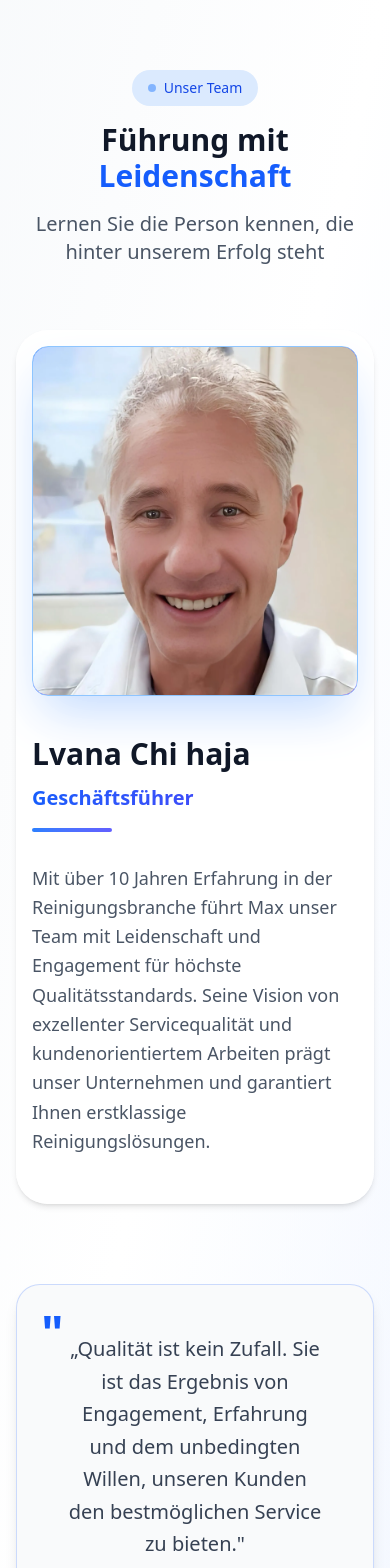
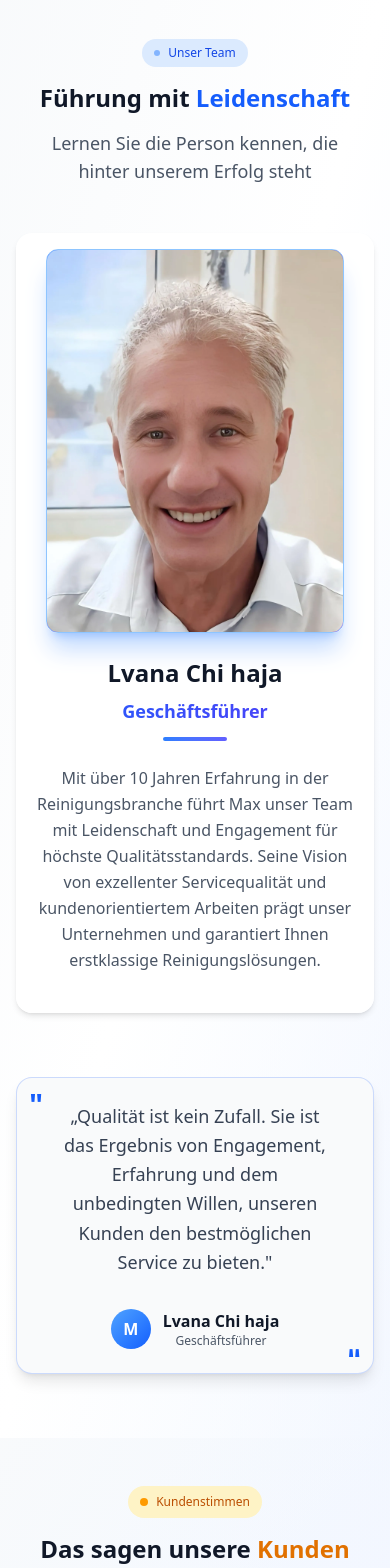
Before and after one commit to kamalOurajdal/Elbglanz-Reinigung, an Angular app: page / in a window 390 px wide. Shown: the part 6860-8428 px from the top of the page. Built offline with nearby package versions, Linux system fonts and the light colour scheme.

Commit message:
feat: Refactor header and app components; update scroll behavior and improve layout; add new director image

```diff
--- a/src/app/app.ts
+++ b/src/app/app.ts
@@ -1,5 +1,5 @@
 
-import { Component, inject } from '@angular/core';
+import { Component } from '@angular/core';
 import { CommonModule } from '@angular/common';
 import {
   FormsModule,
@@ -7,10 +7,7 @@ import {
 } from '@angular/forms';
 import { Header } from './features/components/header/header';
 import { Footer } from "./features/components/footer/footer";
-import { NavigationEnd, Router, RouterOutlet } from '@angular/router';
-import { filter } from 'rxjs';
-import { log } from 'console';
-import { scrollToId } from './shared/utils/shared.utils';
+import { RouterOutlet } from '@angular/router';
 
 
 @Component({
@@ -37,18 +34,4 @@ import { scrollToId } from './shared/utils/shared.utils';
   `,
 })
 export class App {
-
-  private router = inject(Router);
-
-  constructor() {
-    this.router.events.pipe(filter(e => e instanceof NavigationEnd))
-      .subscribe(() => {
-        const frag = this.router.parseUrl(this.router.url).fragment;
-        if (!frag) return;
-        setTimeout(() =>
-          scrollToId(frag)
-        , 0);
-
-      });
-  }
 }
--- a/src/app/features/components/header/header.html
+++ b/src/app/features/components/header/header.html
@@ -7,7 +7,7 @@
   >
     <div
       class="flex items-center gap-2 cursor-pointer"
-      (click)="scrollToId('home')"
+      (click)="scrollToId('startseite')"
     >
       <div class="">
         <img
--- a/src/app/features/components/header/header.ts
+++ b/src/app/features/components/header/header.ts
@@ -1,8 +1,14 @@
-import { Component } from '@angular/core';
+import { Component, inject } from '@angular/core';
 import { BRAND, ICONS, NAV_ITEMS } from '../../../shared/constants';
 import { scrollToId } from '../../../shared/utils/shared.utils';
 import { NgOptimizedImage } from '@angular/common';
-import { RouterLink } from '@angular/router';
+import {
+  NavigationEnd,
+  Router,
+  RouterLink,
+  RouterLinkActive,
+} from '@angular/router';
+import { filter } from 'rxjs';
 
 interface Brand {
   name: string;
@@ -15,7 +21,7 @@ interface Brand {
 @Component({
   selector: 'app-header',
   templateUrl: './header.html',
-  imports: [NgOptimizedImage, RouterLink],
+  imports: [NgOptimizedImage, RouterLink, RouterLinkActive],
 })
 export class Header {
   mobileMenuOpen = false;
@@ -27,6 +33,20 @@ export class Header {
 
   navItems = NAV_ITEMS;
 
+  private router = inject(Router);
+
+  ngOnInit(): void {
+    this.router.events
+      .pipe(filter((e) => e instanceof NavigationEnd))
+      .subscribe(() => {
+        const frag = this.router.parseUrl(this.router.url).fragment;
+        if (!frag) return;
+        setTimeout(() => {
+          this.scrollToId(frag);
+        }, 0);
+      });
+  }
+
   scrollToId(id: string): void {
     scrollToId(id);
 
--- a/src/app/features/components/team/team.html
+++ b/src/app/features/components/team/team.html
@@ -1,43 +1,43 @@
 <section
   id="unser-team"
-  class="py-24 md:py-32 bg-gradient-to-br from-slate-50 via-white to-blue-50/30 relative overflow-hidden"
+  class="py-16 sm:py-20 md:py-24 lg:py-32 bg-gradient-to-br from-slate-50 via-white to-blue-50/30 relative overflow-hidden"
 >
   <div class="max-w-7xl mx-auto px-4 sm:px-6 lg:px-8 relative">
     <!-- Section Header -->
-    <div class="max-w-3xl mx-auto text-center mb-16">
+    <div class="max-w-3xl mx-auto text-center mb-12 sm:mb-16">
       <div
-        class="inline-flex items-center gap-2 px-4 py-2 rounded-full bg-blue-100 text-blue-700 font-medium text-sm mb-4"
+        class="inline-flex items-center gap-2 px-3 py-1.5 sm:px-4 sm:py-2 rounded-full bg-blue-100 text-blue-700 font-medium text-xs sm:text-sm mb-4"
       >
-        <div class="w-2 h-2 bg-blue-500 rounded-full animate-pulse"></div>
+        <div class="w-1.5 h-1.5 sm:w-2 sm:h-2 bg-blue-500 rounded-full animate-pulse"></div>
         Unser Team
       </div>
-      <h2 class="text-3xl md:text-5xl font-black text-gray-900 mb-4">
+      <h2 class="text-2xl sm:text-3xl md:text-4xl lg:text-5xl font-black text-gray-900 mb-4 leading-tight">
         Führung mit
         <span class="text-blue-600">Leidenschaft</span>
       </h2>
-      <p class="text-xl text-gray-600">
+      <p class="text-lg sm:text-xl text-gray-600 px-2 sm:px-0">
         Lernen Sie die Person kennen, die hinter unserem Erfolg steht
       </p>
     </div>
 
     <!-- Enhanced Director Card -->
-    <div class="group relative mb-20">
+    <div class="group relative mb-16 sm:mb-20">
       <!-- Card with advanced styling -->
       <div
-        class="relative p-4 flex flex-col lg:flex-row gap-8 lg:gap-12 items-stretch rounded-[2rem] bg-white/90 backdrop-blur-sm shadow-md hover:shadow-xl transition-shadow duration-500 overflow-hidden"
+        class="relative p-4 sm:p-6 lg:p-8 flex flex-col lg:flex-row gap-6 sm:gap-8 lg:gap-12 items-stretch rounded-2xl sm:rounded-[2rem] bg-white/90 backdrop-blur-sm shadow-md hover:shadow-xl transition-shadow duration-500 overflow-hidden"
       >
         <!-- Subtle inner glow -->
         <div
-          class="absolute inset-0 bg-gradient-to-br from-blue-500/5 via-transparent to-purple-500/5 rounded-[2rem] opacity-0 group-hover:opacity-100 transition-opacity duration-500"
+          class="absolute inset-0 bg-gradient-to-br from-blue-500/5 via-transparent to-purple-500/5 rounded-2xl sm:rounded-[2rem] opacity-0 group-hover:opacity-100 transition-opacity duration-500"
         ></div>
 
         <!-- Enhanced Photo Section -->
         <figure
-          class="relative w-full lg:w-[370px] h-[350px] lg:h-[450px] flex-shrink-0 z-10"
+          class="relative h-96 md:h-full sm:max-w-sm lg:max-w-none lg:w-[370px]  sm:h-80  lg:h-[450px] flex-shrink-0 z-10 mx-auto lg:mx-0"
         >
           <!-- Photo -->
           <div
-            class="relative border-1 border-blue-300 group-hover:border-blue-500 h-full w-full overflow-hidden rounded-2xl bg-gradient-to-br from-blue-600 via-indigo-600 to-purple-700 shadow-2xl shadow-blue-500/30 group-hover:shadow-3xl group-hover:shadow-indigo-500/40 transition-all duration-500"
+            class="relative border border-blue-300 group-hover:border-blue-500 h-full w-full overflow-hidden rounded-xl sm:rounded-2xl bg-gradient-to-br from-blue-600 via-indigo-600 to-purple-700 shadow-xl sm:shadow-2xl shadow-blue-500/30 group-hover:shadow-3xl group-hover:shadow-indigo-500/40 transition-all duration-500"
           >
             <img
               [alt]="director.photoAlt"
@@ -55,54 +55,52 @@
 
             <!-- Decorative corner accents -->
             <div
-              class="absolute top-4 left-4 w-8 h-8 border-l-2 border-t-2 border-white/30 opacity-0 group-hover:opacity-100 transition-opacity duration-500"
+              class="absolute top-2 left-2 sm:top-4 sm:left-4 w-6 h-6 sm:w-8 sm:h-8 border-l-2 border-t-2 border-white/30 opacity-0 group-hover:opacity-100 transition-opacity duration-500"
             ></div>
             <div
-              class="absolute bottom-4 right-4 w-8 h-8 border-r-2 border-b-2 border-white/30 opacity-0 group-hover:opacity-100 transition-opacity duration-500"
+              class="absolute bottom-2 right-2 sm:bottom-4 sm:right-4 w-6 h-6 sm:w-8 sm:h-8 border-r-2 border-b-2 border-white/30 opacity-0 group-hover:opacity-100 transition-opacity duration-500"
             ></div>
           </div>
         </figure>
 
         <!-- Content Section -->
-        <div class="flex-1 min-w-0 z-10 flex flex-col justify-center">
-          <div class="mb-8 mt-2 lg:mt-0">
+        <div class="flex-1 min-w-0 z-10 flex flex-col justify-center text-center lg:text-left">
+          <div class="mb-6 sm:mb-8">
             <h3
-              class="text-3xl lg:text-4xl font-black text-gray-900 mb-3 group-hover:text-blue-600 transition-colors duration-300"
+              class="text-2xl sm:text-3xl lg:text-4xl font-black text-gray-900 mb-2 sm:mb-3 group-hover:text-blue-600 transition-colors duration-300"
             >
               {{ director.name }}
             </h3>
             <p
-              class="text-xl font-semibold bg-gradient-to-r from-blue-600 to-indigo-600 bg-clip-text text-transparent mb-4"
+              class="text-lg sm:text-xl font-semibold bg-gradient-to-r from-blue-600 to-indigo-600 bg-clip-text text-transparent mb-3 sm:mb-4"
             >
               Geschäftsführer
             </p>
             <div
-              class="w-20 h-1 bg-gradient-to-r from-blue-500 to-indigo-500 rounded-full group-hover:w-32 transition-all duration-300"
+              class="w-16 sm:w-20 h-1 bg-gradient-to-r from-blue-500 to-indigo-500 rounded-full group-hover:w-24 sm:group-hover:w-32 transition-all duration-300 mx-auto lg:mx-0"
             ></div>
           </div>
 
           <!-- Bio -->
           <div class="prose prose-lg prose-gray max-w-none">
-            <p class="text-gray-600 leading-relaxed text-lg mb-8">
+            <p class="text-gray-600 leading-relaxed text-base sm:text-lg mb-6 sm:mb-8">
               {{ director.bio }}
             </p>
           </div>
         </div>
       </div>
     </div>
+
     <!-- Quote Section -->
-
-
-
-    <div class="max-w-5xl mx-auto relative z-10 bg-gray-50 p-12 lg:p-16 border border-blue-600/20 rounded-3xl shadow-lg">
+    <div class="max-w-5xl mx-auto relative z-10 bg-gray-50 p-6 sm:p-8 md:p-12 lg:p-16 border border-blue-600/20 rounded-2xl sm:rounded-3xl shadow-lg">
       <!-- Top left quote mark -->
-    <div class="absolute top-6 left-6">
-      <div class="text-5xl font-bold text-blue-600 leading-none">"</div>
+      <div class="absolute top-3 left-3 sm:top-4 sm:left-4 md:top-6 md:left-6">
+        <div class="text-3xl sm:text-4xl md:text-5xl font-bold text-blue-600 leading-none">"</div>
       </div>
 
       <!-- Quote text -->
-    <div class="max-w-4xl mx-auto text-center mb-16">
-      <p class="text-xl lg:text-2xl text-gray-700 leading-relaxed font-light">
+      <div class="max-w-4xl mx-auto text-center mb-8 sm:mb-12 md:mb-16">
+        <p class="text-lg sm:text-xl lg:text-2xl text-gray-700 leading-relaxed font-light px-4 sm:px-8">
           „Qualität ist kein Zufall. Sie ist das Ergebnis von Engagement,
           Erfahrung und dem unbedingten Willen, unseren Kunden den
           bestmöglichen Service zu bieten."
@@ -110,18 +108,19 @@
       </div>
 
       <!-- Attribution with avatar -->
-    <div class="flex items-center justify-center gap-4">
-      <div class="w-12 h-12 bg-gradient-to-br from-blue-400 to-blue-600 rounded-full flex items-center justify-center">
-        <span class="text-white font-bold text-lg">M</span>
+      <div class="flex items-center justify-center gap-3 sm:gap-4">
+        <div class="w-10 h-10 sm:w-12 sm:h-12 bg-gradient-to-br from-blue-400 to-blue-600 rounded-full flex items-center justify-center flex-shrink-0">
+          <span class="text-white font-bold text-base sm:text-lg">M</span>
         </div>
-      <div>
-        <p class="text-lg font-bold text-gray-900">{{director.name}}</p>
-        <p class="text-sm text-gray-600">Geschäftsführer</p>
+        <div class="text-center sm:text-left">
+          <p class="text-base sm:text-lg font-bold text-gray-900">{{director.name}}</p>
+          <p class="text-xs sm:text-sm text-gray-600">Geschäftsführer</p>
         </div>
       </div>
+
       <!-- Bottom right quote mark -->
-    <div class="absolute bottom-6 right-6">
-      <div class="text-5xl font-bold text-blue-600 leading-none rotate-180">"</div>
+      <div class="absolute bottom-3 right-3 sm:bottom-4 sm:right-4 md:bottom-6 md:right-6">
+        <div class="text-3xl sm:text-4xl md:text-5xl font-bold text-blue-600 leading-none rotate-180">"</div>
       </div>
     </div>
   </div>
--- a/src/app/shared/constants.ts
+++ b/src/app/shared/constants.ts
@@ -16,7 +16,7 @@ export interface Service {
 export interface NavItem {
   label: string;
   path: string;      // route to navigate
-  fragment?: string;  // section id on home
+  fragment: string;  // section id on home
 }
 
 export const BRAND: Brand = {
```
Also changed, not shown: src/assets/images/team/director1.jpg (added). Lines whose indentation alone changed are shown as unchanged.
